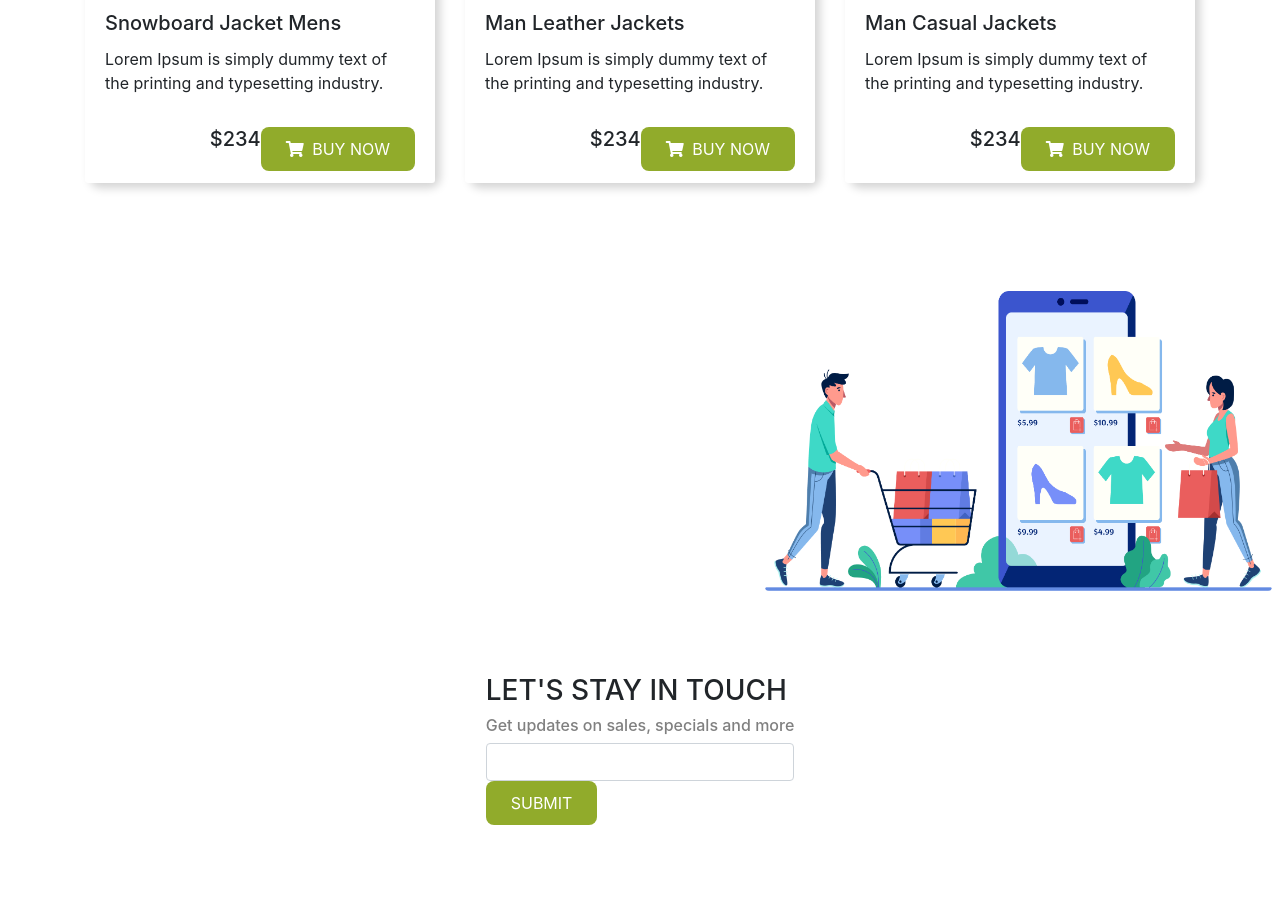
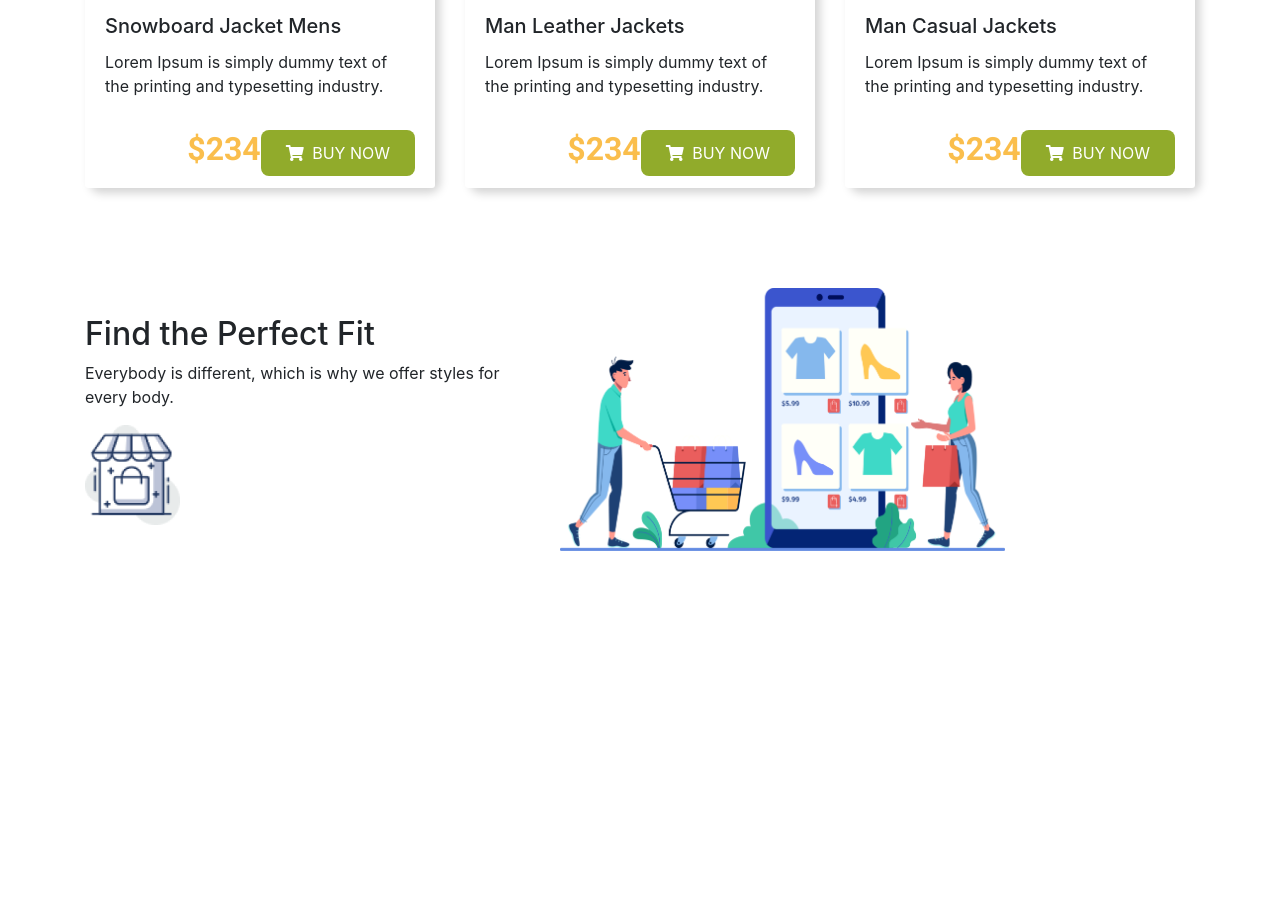
Before and after one commit to GrowWithMahedi/penguin-fashion-responsive-assignment2-by-bootstrap, a plain HTML site: page index.html in a window 1280 px wide. Shown: the part 1640-2542 px from the top of the page. After the commit the page ends 2291 px from the top, so only its background shows below. Drawn offline with nearby package versions, Linux system fonts and the light colour scheme.

```diff
--- a/index.html
+++ b/index.html
@@ -64,7 +64,7 @@
           <p class="card-text">Lorem Ipsum is simply dummy text of the printing and typesetting industry.</p>
         </div>
         <div class="card-footer d-grid gap-2 d-md-flex justify-content-md-end">
-          <h5>$234</h5>
+          <h2><span class="user-highlight"><span class="user-highlight">$234</span></span></h2>
           <button class="buy-now-button"><i class="fas fa-shopping-cart mr-1"></i> BUY NOW</button>
         </div>
       </div>
@@ -75,7 +75,7 @@
           <p class="card-text">Lorem Ipsum is simply dummy text of the printing and typesetting industry.</p>
         </div>
         <div class="card-footer d-grid gap-2 d-md-flex justify-content-md-end">
-          <h5>$234</h5>
+          <h2><span class="user-highlight">$234</span></h2>
           <button class="buy-now-button"><i class="fas fa-shopping-cart mr-1"></i> BUY NOW</button>
         </div>
       </div>
@@ -86,7 +86,7 @@
           <p class="card-text">Lorem Ipsum is simply dummy text of the printing and typesetting industry.</p>
         </div>
         <div class="card-footer d-grid gap-2 d-md-flex justify-content-md-end">
-          <h5>$234</h5>
+          <h2><span class="user-highlight">$234</span></h2>
           <button class="buy-now-button"><i class="fas fa-shopping-cart mr-1"></i> BUY NOW</button>
         </div>
       </div>
@@ -102,7 +102,7 @@
           <p class="card-text">Lorem Ipsum is simply dummy text of the printing and typesetting industry.</p>
         </div>
         <div class="card-footer d-grid gap-2 d-md-flex justify-content-md-end">
-          <h5>$234</h5>
+          <h2><span class="user-highlight">$234</span></h2>
           <button class="buy-now-button"><i class="fas fa-shopping-cart mr-1"></i> BUY NOW</button>
         </div>
       </div>
@@ -113,7 +113,7 @@
           <p class="card-text">Lorem Ipsum is simply dummy text of the printing and typesetting industry.</p>
         </div>
         <div class="card-footer d-grid gap-2 d-md-flex justify-content-md-end">
-          <h5>$234</h5>
+          <h2><span class="user-highlight">$234</span></h2>
           <button class="buy-now-button"><i class="fas fa-shopping-cart mr-1"></i> BUY NOW</button>
         </div>
       </div>
@@ -124,27 +124,30 @@
           <p class="card-text">Lorem Ipsum is simply dummy text of the printing and typesetting industry.</p>
         </div>
         <div class="card-footer d-grid gap-2 d-md-flex justify-content-md-end">
-          <h5>$234</h5>
+          <h2><span class="user-highlight">$234</span></h2>
           <button class="buy-now-button"><i class="fas fa-shopping-cart mr-1"></i> BUY NOW</button>
         </div>
       </div>
     </div>
   </div>
    <div>
-    <div class="d-flex flex-row-reverse bd-highlight">
-      <div class="p-2 bd-highlight">
-        <img src="images/banner-images/buttonimages.png" class="rounded float-end" height="300px" alt="web logo">
-      </div>
-    </div>
-   </div>
-  <div class="container d-flex align-items-center justify-content-center orange-bg" id="subscribe">
-    <div>
-      <h3>LET'S STAY IN TOUCH</h3>
-      <h6>Get updates on sales, specials and more</h6>
-      <input class="form-control" type="text">
-      <button class="buy-now-button">SUBMIT</button>
-    </div>
-  </div>
+      <div class="container">
+        <div id="carouselExampleControls" class="carousel slide top-bg" data-ride="carousel">
+            <div class="carousel-inner">
+              <div class="carousel-item active">
+                <div class="row align-items-center">
+                    <div class="col-md-5">
+                      <h2>Find the Perfect Fit</h2>
+                      <p>Everybody is different, which is why we offer styles for every body.</p>
+                      <img src="images/other-images/image1.png" class="rounded float-end" height="100px" alt="web logo">
+                    </div>
+                    <div class="col-md-5">
+                        <img src="images/banner-images/buttonimages.png" class="d-block w-100" alt="...">
+                    </div>
+                </div>
+              </div>
+    </section>
+
 
       <script src="https://code.jquery.com/jquery-3.4.1.slim.min.js" integrity="sha384-J6qa4849blE2+poT4WnyKhv5vZF5SrPo0iEjwBvKU7imGFAV0wwj1yYfoRSJoZ+n" crossorigin="anonymous"></script>
       <script src="https://cdn.jsdelivr.net/npm/popper.js@1.16.0/dist/umd/popper.min.js" integrity="sha384-Q6E9RHvbIyZFJoft+2mJbHaEWldlvI9IOYy5n3zV9zzTtmI3UksdQRVvoxMfooAo" crossorigin="anonymous"></script>
--- a/style.css
+++ b/style.css
@@ -23,7 +23,13 @@
     border-radius: 8px;
     padding: 10px 25px;
   }
-
+.submit-button {
+    background-image: linear-gradient(to bottom, #FF589B 0%, tomato 100%);
+    color: #fff;
+    border: none;
+    border-radius: 8px;
+    padding: 10px 25px;
+}
 .card{
     border: none;
     border-radius: 10px;
```
